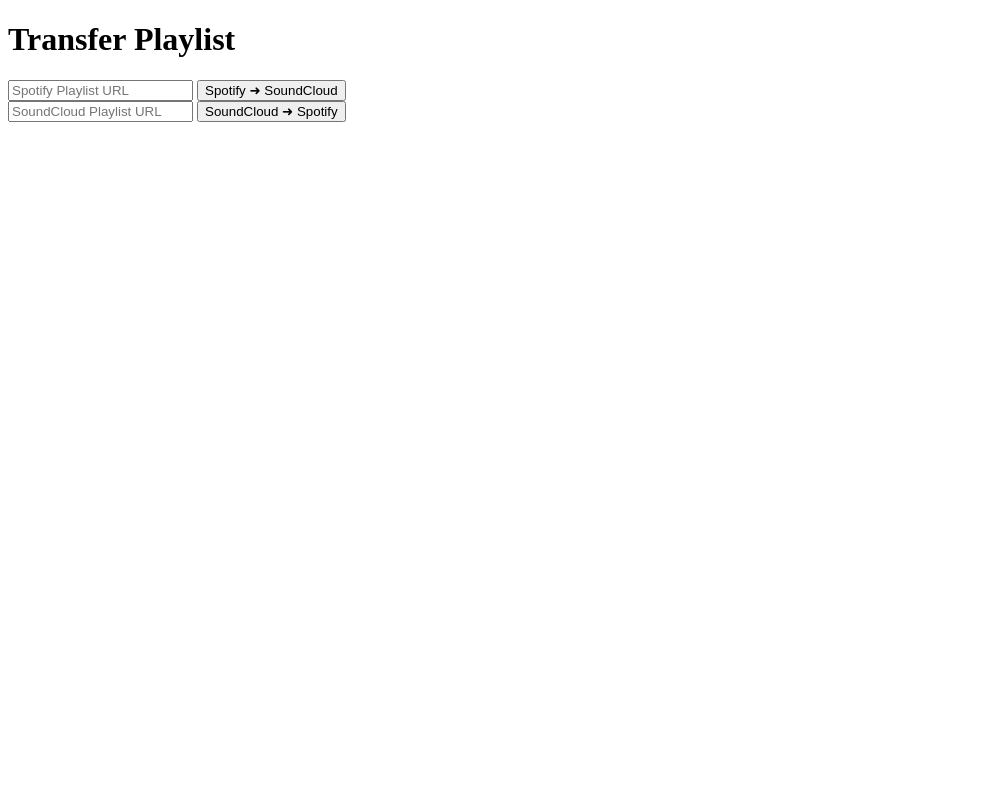
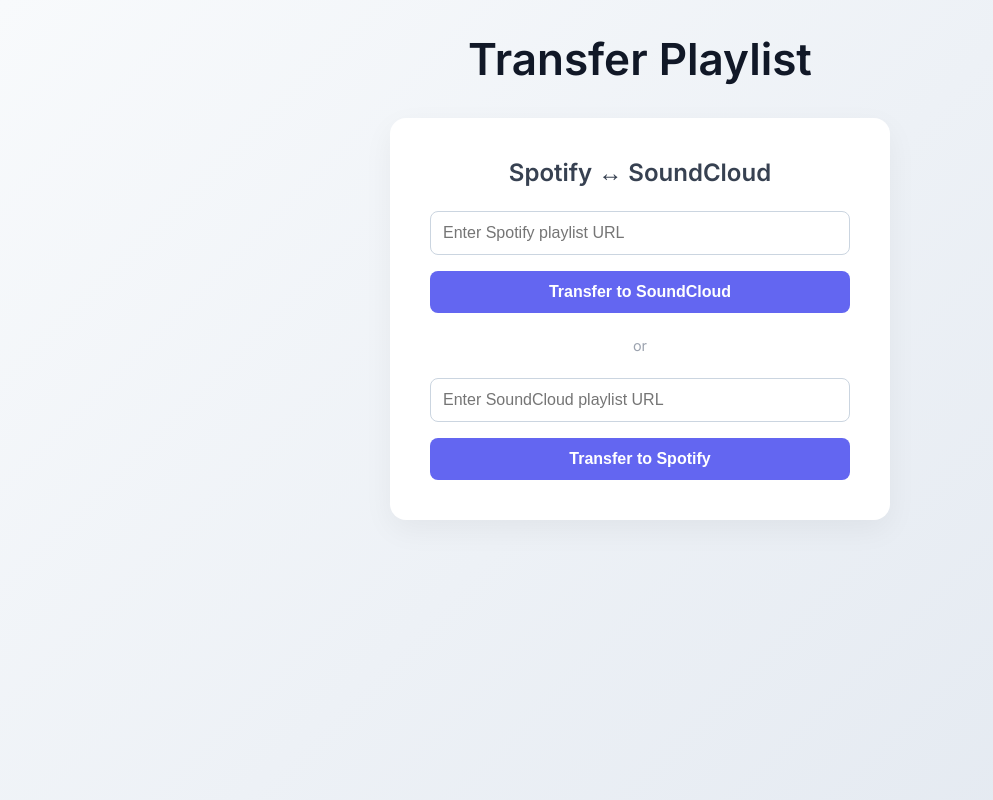
Before and after one commit to brainchemist/TransferPlaylistV2, a FastAPI app: page / in a window 1280 px wide. Shown: the whole page, without its empty margins (0-993 px from the left). Run offline with FastAPI, Linux system fonts and the light colour scheme.

Commit message:
V2 + web interface

```diff
--- /dev/null
+++ b/TransferME/static/style.css
@@ -0,0 +1,100 @@
+/* Reset some base styles */
+* {
+    margin: 0;
+    padding: 0;
+    box-sizing: border-box;
+}
+
+body {
+    font-family: 'Inter', sans-serif;
+    background: linear-gradient(135deg, #f8fafc, #e2e8f0);
+    min-height: 100vh;
+    display: flex;
+    flex-direction: column;
+    align-items: center;
+    color: #1f2937;
+}
+
+/* Top Title */
+.page-title {
+    text-align: center;
+    font-size: 2.75rem;
+    font-weight: 700;
+    margin-top: 2rem;
+    margin-bottom: 1rem;
+    color: #111827;
+}
+
+/* Container */
+.container {
+    background: white;
+    padding: 2.5rem;
+    margin-top: 1rem;
+    border-radius: 1rem;
+    box-shadow: 0 10px 30px rgba(0, 0, 0, 0.05);
+    width: 90%;
+    max-width: 500px;
+    text-align: center;
+}
+
+/* Form Headline */
+.container h2 {
+    font-size: 1.5rem;
+    margin-bottom: 1.5rem;
+    color: #374151;
+}
+
+/* Inputs */
+input[type="url"] {
+    width: 100%;
+    padding: 0.75rem;
+    margin-bottom: 1rem;
+    border: 1px solid #cbd5e0;
+    border-radius: 0.5rem;
+    font-size: 1rem;
+    transition: border-color 0.2s;
+}
+
+input[type="url"]:focus {
+    border-color: #6366f1;
+    outline: none;
+}
+
+/* Buttons */
+button {
+    background-color: #6366f1;
+    color: white;
+    border: none;
+    padding: 0.75rem 1.5rem;
+    border-radius: 0.5rem;
+    font-size: 1rem;
+    font-weight: 600;
+    cursor: pointer;
+    transition: background-color 0.2s ease;
+    width: 100%;
+}
+
+button:hover {
+    background-color: #4f46e5;
+}
+
+/* Separator */
+.container div {
+    font-size: 0.9rem;
+    color: #6b7280;
+}
+
+/* Responsive Adjustments */
+@media (max-width: 600px) {
+    .container {
+        padding: 1.5rem;
+    }
+
+    .page-title {
+        font-size: 2rem;
+    }
+
+    .container h2 {
+        font-size: 1.25rem;
+    }
+}
--- a/TransferME/templates/index.html
+++ b/TransferME/templates/index.html
@@ -1,19 +1,34 @@
 <!DOCTYPE html>
-<html>
+<html lang="en">
 <head>
-  <title>TransferME</title>
+  <meta charset="UTF-8" />
+  <title>Transfer Playlist</title>
+  <link rel="stylesheet" href="/static/style.css" />
+  <link href="https://fonts.googleapis.com/css2?family=Inter:wght@400;600&display=swap" rel="stylesheet" />
 </head>
 <body>
-  <h1>Transfer Playlist</h1>
 
-  <form action="/transfer/spotify-to-soundcloud" method="post">
-    <input type="text" name="spotify_url" placeholder="Spotify Playlist URL">
-    <button type="submit">Spotify ➜ SoundCloud</button>
-  </form>
+  <!-- Move heading to top of page -->
+  <header>
+    <h1 class="page-title">Transfer Playlist</h1>
+  </header>
 
-  <form action="/transfer/soundcloud-to-spotify" method="post">
-    <input type="text" name="soundcloud_url" placeholder="SoundCloud Playlist URL">
-    <button type="submit">SoundCloud ➜ Spotify</button>
-  </form>
+  <!-- Centered container -->
+  <div class="container">
+    <h2>Spotify ↔ SoundCloud</h2>
+
+    <form action="/transfer/spotify-to-soundcloud" method="post">
+      <input type="url" name="spotify_url" placeholder="Enter Spotify playlist URL" required />
+      <button type="submit">Transfer to SoundCloud</button>
+    </form>
+
+    <div style="margin: 1.5rem 0; text-align: center; color: #9ca3af;">or</div>
+
+    <form action="/transfer/soundcloud-to-spotify" method="post">
+      <input type="url" name="soundcloud_url" placeholder="Enter SoundCloud playlist URL" required />
+      <button type="submit">Transfer to Spotify</button>
+    </form>
+  </div>
+
 </body>
 </html>
```
